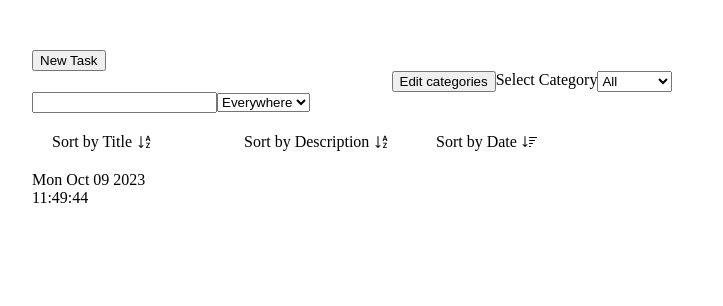
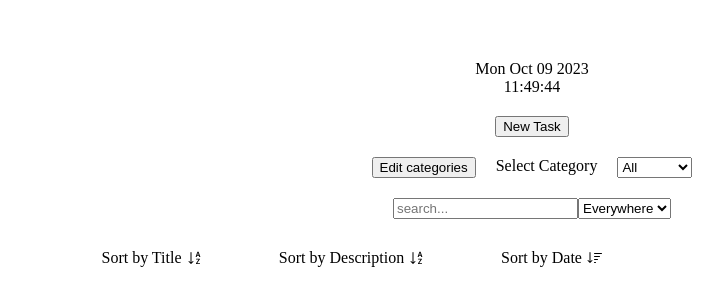
Before and after one commit to MartynasVos/task-managment, a React (Create React App) app: page / in a window 1280 px wide. Shown: the top 306 px of the page, without its empty margins (108-831 px from the left). Built offline with nearby package versions, Linux system fonts and the light colour scheme.

Commit message:
css structure

```diff
--- a/src/Tasks.js
+++ b/src/Tasks.js
@@ -73,6 +73,10 @@ export default function Tasks() {
 
   return (
     <div className="container">
+      <div className="flex-container">
+        {currentDate} <br />
+        {currentTime}
+      </div>
       <CreateTask
         taskTitle={taskTitle}
         taskDescription={taskDescription}
@@ -86,8 +90,14 @@ export default function Tasks() {
         categories={categories}
         setTasks={setTasks}
       />
-      <div className="flex-container">
-      <EditCategories categories={categories} setCategories={setCategories} setSelectedCategory={setSelectedCategory} tasks={tasks} setTasks={setTasks} />
+      <div className="categories-container flex-container">
+        <EditCategories
+          categories={categories}
+          setCategories={setCategories}
+          setSelectedCategory={setSelectedCategory}
+          tasks={tasks}
+          setTasks={setTasks}
+        />
         <p>Select Category</p>
         <select
           name=""
@@ -116,16 +126,19 @@ export default function Tasks() {
         tasks={tasks}
         editTaskId={editTaskId}
       />
+      <div className="flex-container">
         <input
           value={searchInput}
           onChange={(e) => setSearchInput(e.target.value)}
           type="text"
+          placeholder="search..."
         />
         <select onChange={(e) => setSearchType(e.target.value)} name="" id="">
           <option value="everywhere">Everywhere</option>
           <option value="title">Title</option>
           <option value="description">Description</option>
         </select>
+      </div>
       <SortTasks tasks={tasks} />
       <TasksList
         tasks={tasks}
@@ -135,10 +148,6 @@ export default function Tasks() {
         searchInput={searchInput}
         searchType={searchType}
       />
-      <div>
-        {currentDate} <br />
-        {currentTime}
-      </div>
     </div>
   );
 }
--- a/src/components/CreateTask.js
+++ b/src/components/CreateTask.js
@@ -52,7 +52,7 @@ export default function CreateTask({
   }
 
   return (
-    <div>
+    <div className="flex-container">
       <button onClick={() => displayAddTaskModal(true)}>New Task</button>
       <div id="addTaskModal" className="modal">
         <div className="modal-content">
--- a/src/components/SortTasks.js
+++ b/src/components/SortTasks.js
@@ -228,8 +228,7 @@ export default function SortTasks({ tasks }) {
     }
   }
   return (
-    <div>
-      <div className="sortContainer">
+    <div className="sort-container">
         <div>
           <p onClick={() => sortByTitle()}>Sort by Title</p>
           {titleSort[1]}
@@ -242,7 +241,6 @@ export default function SortTasks({ tasks }) {
           <p onClick={() => sortByDate()}>Sort by Date</p>
           {dateSort[1]}
         </div>
-      </div>
     </div>
   );
 }
--- a/src/components/TasksList.js
+++ b/src/components/TasksList.js
@@ -129,7 +129,7 @@ export default function TasksList({
         })
         .map((element) => {
           return (
-            <div className="taskContainer" id={element.id}>
+            <div className="task-container" id={element.id}>
               <div>
                 <p>Title:</p>
                 <p className="taskTitle">{element.taskTitle}</p>
--- a/src/css/styles.css
+++ b/src/css/styles.css
@@ -11,6 +11,40 @@
 .flex-container {
   display: flex;
   justify-content: center;
+  padding: 10px;
+  text-align: center;
+}
+
+.categories-container > p {
+  padding: 0 20px;
+}
+
+.sort-container {
+  display: grid;
+  grid-template-columns: 200px 200px 200px;
+  padding: 20px;
+}
+
+.sort-container > div {
+  display: flex;
+  align-items: center;
+  justify-content: center;
+}
+
+.sort-container > div > svg {
+  margin-left: 5px;
+}
+
+.task-container {
+  display: grid;
+  grid-template-columns: 200px 200px 200px 200px 20px;
+  padding: 20px;
+  text-align: center;
+}
+
+.task-container p {
+  overflow-wrap: break-word;
+  padding: 0 15px;
 }
 
 .trash:hover {
@@ -56,29 +90,3 @@
   text-decoration: none;
   cursor: pointer;
 }
-
-.sortContainer {
-  display: grid;
-  grid-template-columns: repeat(5, 1fr);
-  padding: 20px;
-}
-
-.sortContainer > div {
-  display: flex;
-  align-items: center;
-}
-
-.sortContainer > div > svg {
-  margin-left: 5px;
-}
-
-.taskContainer {
-  display: grid;
-  grid-template-columns: repeat(5, 1fr);
-  padding: 20px;
-}
-
-.taskContainer > p {
-  max-width: 200px;
-  overflow-wrap: break-word;
-}
```
Lines whose indentation alone changed are shown as unchanged.
